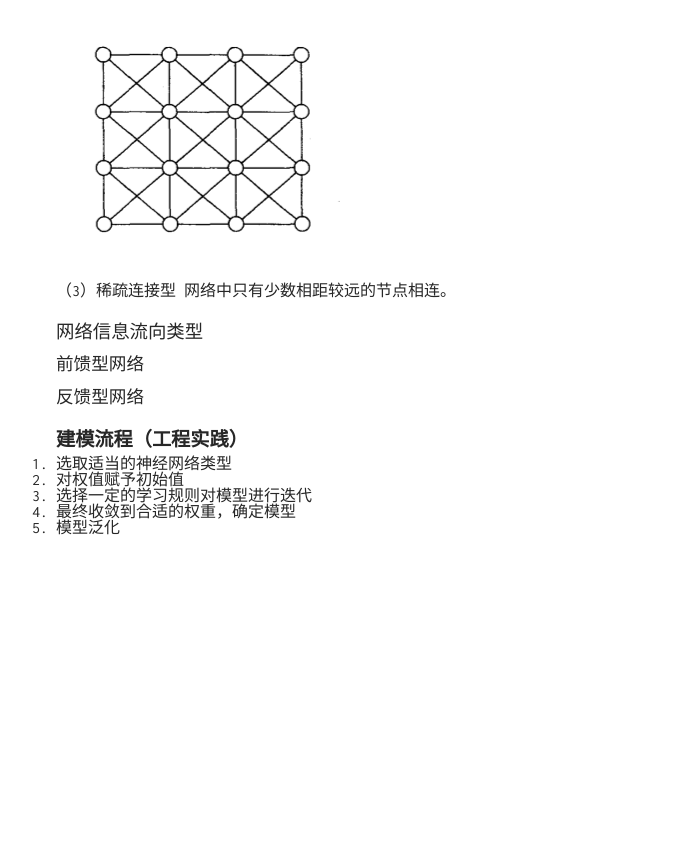
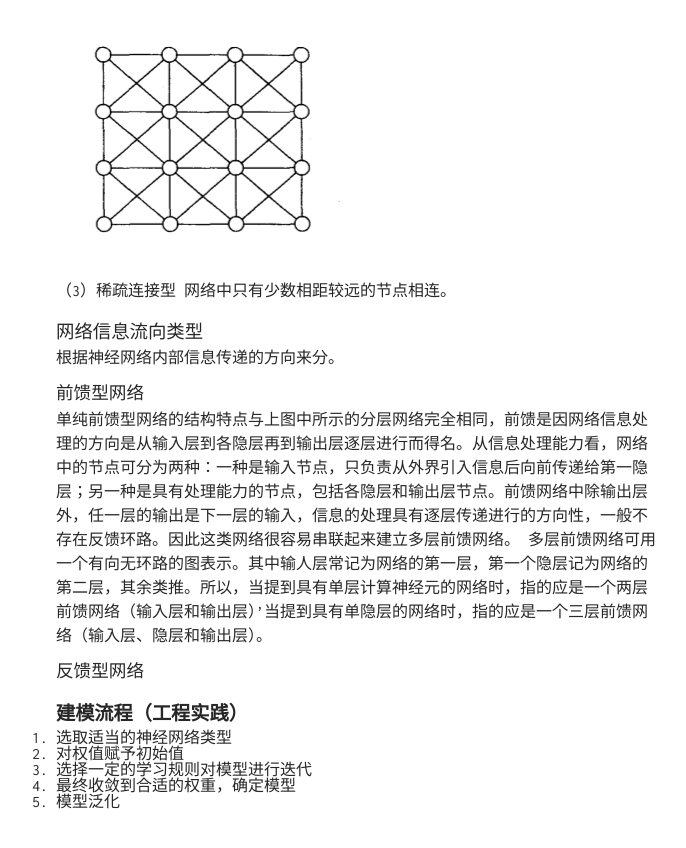
Before and after one commit to TobiahShaw/TobiahShaw.github.io, a Jekyll site: the page built from _posts/2019-09-09-Artificial-Neural-Network-Modeling.md, in a window 1280 px wide and 900 px high, scrolled down 4647 px. Shown: the top 848 px of the window, without its empty margins (284-970 px from the left). Built offline with Jekyll 4.4.1, drawn with Linux system fonts in a browser that asks for light colours; our own code applies the rules of GitHub Pages for plain Markdown files; formulas are drawn with MathJax 3; before the commit the page ends 5273 px from its top, so only the background shows below that.

Commit message:
add content

```diff
--- a/_posts/2019-09-09-Artificial-Neural-Network-Modeling.md
+++ b/_posts/2019-09-09-Artificial-Neural-Network-Modeling.md
@@ -155,7 +155,12 @@ $$ P(1) = \frac{1}{1 + e^{-x/T}} $$
 
 ### 网络信息流向类型
 
+根据神经网络内部信息传递的方向来分。
+
 #### 前馈型网络
+
+单纯前馈型网络的结构特点与上图中所示的分层网络完全相同，前馈是因网络信息处理的方向是从输入层到各隐层再到输出层逐层进行而得名。从信息处理能力看，网络中的节点可分为两种：一种是输入节点，只负责从外界引入信息后向前传递给第一隐层；另一种是具有处理能力的节点，包括各隐层和输出层节点。前馈网络中除输出层外，任一层的输出是下一层的输入，信息的处理具有逐层传递进行的方向性，一般不存在反馈环路。因此这类网络很容易串联起来建立多层前馈网络。
+多层前馈网络可用一个有向无环路的图表示。其中输人层常记为网络的第一层，第一个隐层记为网络的第二层，其余类推。所以，当提到具有单层计算神经元的网络时，指的应是一个两层前馈网络（输入层和输出层）'当提到具有单隐层的网络时，指的应是一个三层前馈网络（输入层、隐层和输出层）。
 
 #### 反馈型网络
 
```
